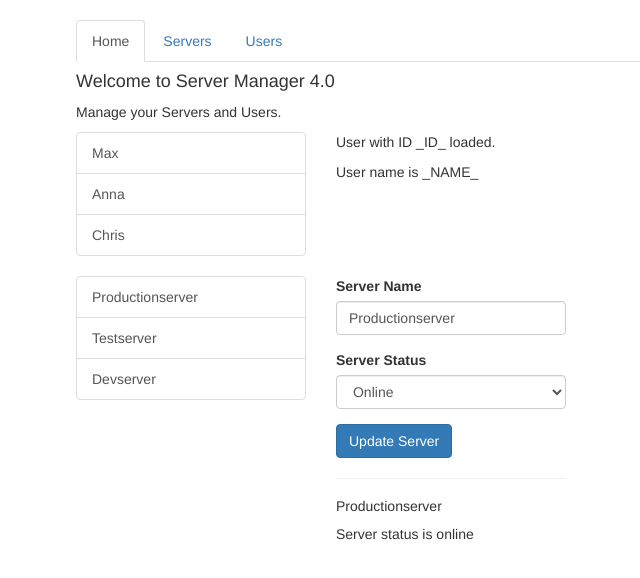
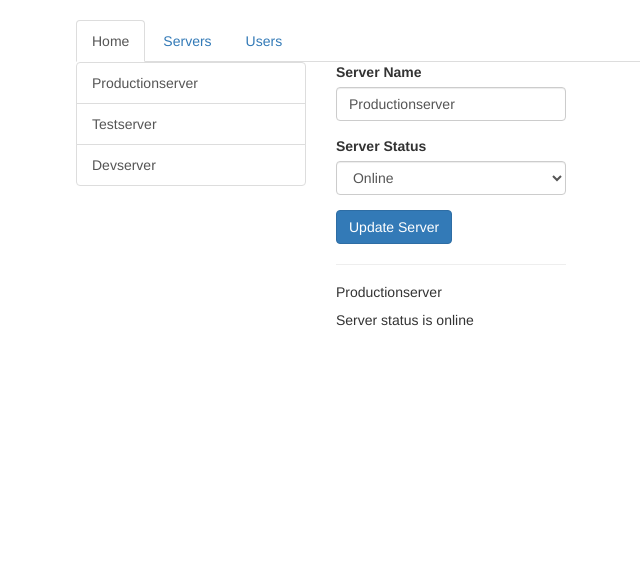
Before and after one commit to afolabiopakunle/angular-users-router, an Angular app: page /servers in a window 1280 px wide. Shown: the top 578 px of the page, without its empty margins (189-829 px from the left). Built offline with nearby package versions, Linux system fonts and the light colour scheme.

Commit message:
routes implemented

```diff
--- a/src/app/app.component.html
+++ b/src/app/app.component.html
@@ -2,25 +2,15 @@
   <div class="row">
     <div class="col-xs-12 col-sm-10 col-md-8 col-sm-offset-1 col-md-offset-2">
       <ul class="nav nav-tabs">
-        <li role="presentation" class="active"><a href="#">Home</a></li>
-        <li role="presentation"><a href="#">Servers</a></li>
-        <li role="presentation"><a href="#">Users</a></li>
+        <li role="presentation" class="active"><a routerLink='/'>Home</a></li>
+        <li role="presentation"><a routerLink='servers'>Servers</a></li>
+        <li role="presentation"><a routerLink='users'>Users</a></li>
       </ul>
     </div>
   </div>
   <div class="row">
     <div class="col-xs-12 col-sm-10 col-md-8 col-sm-offset-1 col-md-offset-2">
-      <app-home></app-home>
-    </div>
-  </div>
-  <div class="row">
-    <div class="col-xs-12 col-sm-10 col-md-8 col-sm-offset-1 col-md-offset-2">
-      <app-users></app-users>
-    </div>
-  </div>
-  <div class="row">
-    <div class="col-xs-12 col-sm-10 col-md-8 col-sm-offset-1 col-md-offset-2">
-      <app-servers></app-servers>
+      <router-outlet></router-outlet>
     </div>
   </div>
 </div>
```
Also changed, not shown: src/app/app.module.ts (+10 -0 lines).
